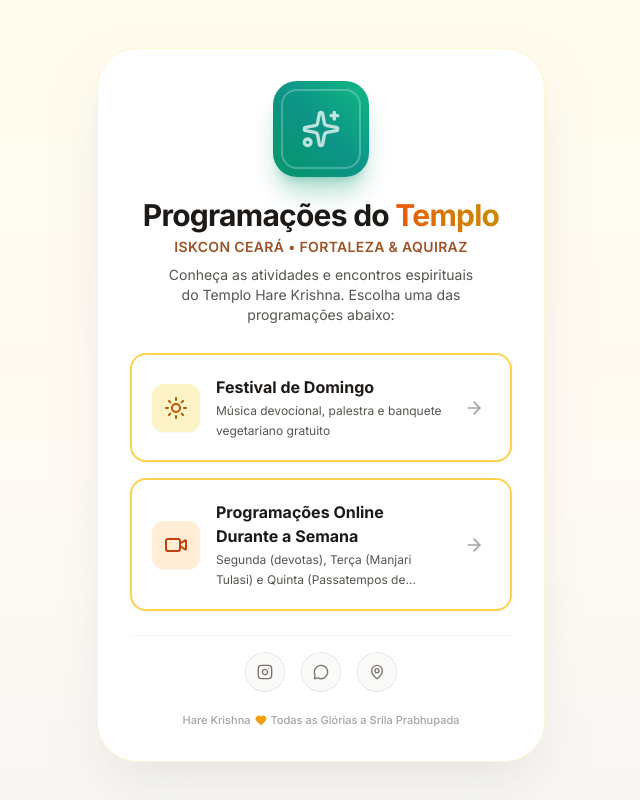
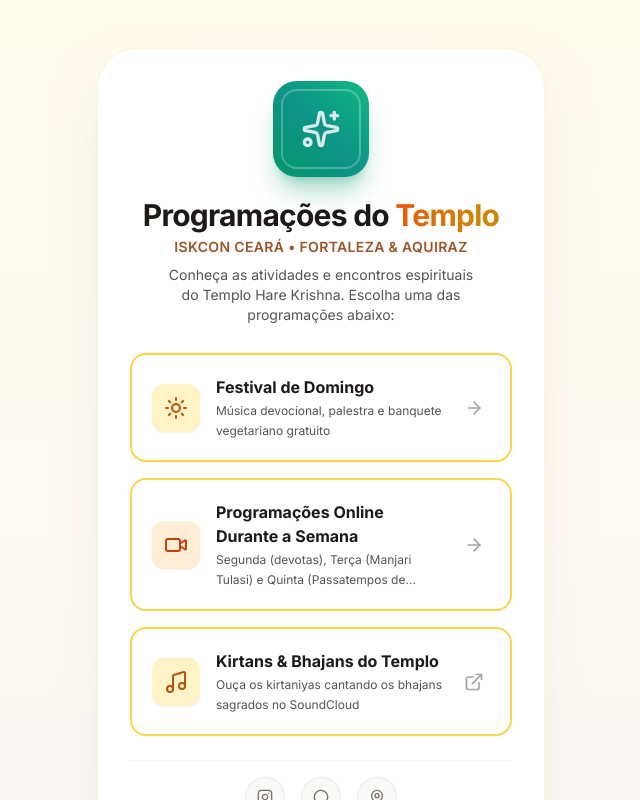
Before and after one commit to aryarajalves/landingpage-iskconce, a React (Vite) app in the folder frontend/: page / in a window 1280 px wide. Shown: the top 800 px of the page, without its empty margins (319-959 px from the left). Built offline with nearby package versions, Linux system fonts and the light colour scheme.

Commit message:
feat: adicionar botao de kirtans e bhajans no soundcloud

```diff
--- a/frontend/src/data/templeInfo.ts
+++ b/frontend/src/data/templeInfo.ts
@@ -62,6 +62,7 @@
     googleReviewUrl: string;
     featuredShortVideoId: string;
     localVideoUrl: string;
+    soundCloudUrl: string;
   };
   music: {
     title: string;
@@ -94,6 +95,7 @@
     instagramHandle: "@iskcon_ce",
     instagramUrl: "https://www.instagram.com/iskcon_ce/",
     youtubeUrl: "https://www.youtube.com/channel/UCrllUPB0IpM7Q90apBUL8aw",
+    soundCloudUrl: "https://on.soundcloud.com/eontezEBe8rgYiIVkf",
     mapsUrl: "https://www.google.com/maps/search/?api=1&query=Hare+Krishna+Fortaleza+ISKCON+Ceara+Aquiraz",
     googleReviewUrl: "https://www.google.com/maps/search/?api=1&query=Hare+Krishna+Fortaleza+ISKCON+Ceara+Aquiraz",
     featuredShortVideoId: "T_mjJVzha24",
--- a/frontend/src/pages/LinktreePage.tsx
+++ b/frontend/src/pages/LinktreePage.tsx
@@ -6,7 +6,9 @@
   MessageCircle,
   MapPin,
   Sparkles,
-  Heart
+  Heart,
+  Music,
+  ExternalLink
 } from 'lucide-react';
 import { InstagramIcon } from '../components/Icons';
 import { LegalFooter } from '../components/LegalFooter';
@@ -120,6 +122,36 @@
             </div>
           </button>
 
+          {/* Button 3: Kirtans & Bhajans do Templo (SoundCloud) */}
+          <a
+            href={TEMPLE_DATA.contact.soundCloudUrl}
+            target="_blank"
+            rel="noopener noreferrer"
+            data-testid="linktree-btn-soundcloud"
+            className="group w-full text-left p-4 sm:p-5 rounded-2xl border-2 border-amber-300 hover:border-amber-500 bg-white hover:bg-amber-50/40 active:bg-amber-100/50 shadow-sm hover:shadow-md hover:shadow-amber-500/10 transition-all duration-200 flex items-center justify-between gap-3 focus:outline-none focus:ring-2 focus:ring-amber-400 focus:ring-offset-2 cursor-pointer"
+          >
+            <div className="flex items-center gap-3.5 sm:gap-4 overflow-hidden">
+              {/* Icon Container */}
+              <div className="w-11 h-11 sm:w-12 sm:h-12 rounded-xl bg-amber-100 text-amber-700 flex items-center justify-center shrink-0 group-hover:bg-amber-500 group-hover:text-white transition-colors duration-200 shadow-sm">
+                <Music className="w-6 h-6" />
+              </div>
+              {/* Text Info */}
+              <div className="text-left">
+                <h2 className="text-sm sm:text-base font-bold text-stone-900 group-hover:text-amber-800 transition-colors">
+                  Kirtans & Bhajans do Templo
+                </h2>
+                <p className="text-xs text-stone-600 line-clamp-2 leading-relaxed mt-0.5">
+                  Ouça os kirtaniyas cantando os bhajans sagrados no SoundCloud
+                </p>
+              </div>
+            </div>
+
+            {/* Right External Link Arrow */}
+            <div className="w-8 h-8 rounded-full flex items-center justify-center text-stone-400 group-hover:text-amber-600 group-hover:translate-x-1 transition-all duration-200 shrink-0">
+              <ExternalLink className="w-5 h-5" />
+            </div>
+          </a>
+
         </div>
 
         {/* Quick Contact & Social Links */}
```
Also changed, not shown: 1 other file (tests, documents, lock files or other folders).
